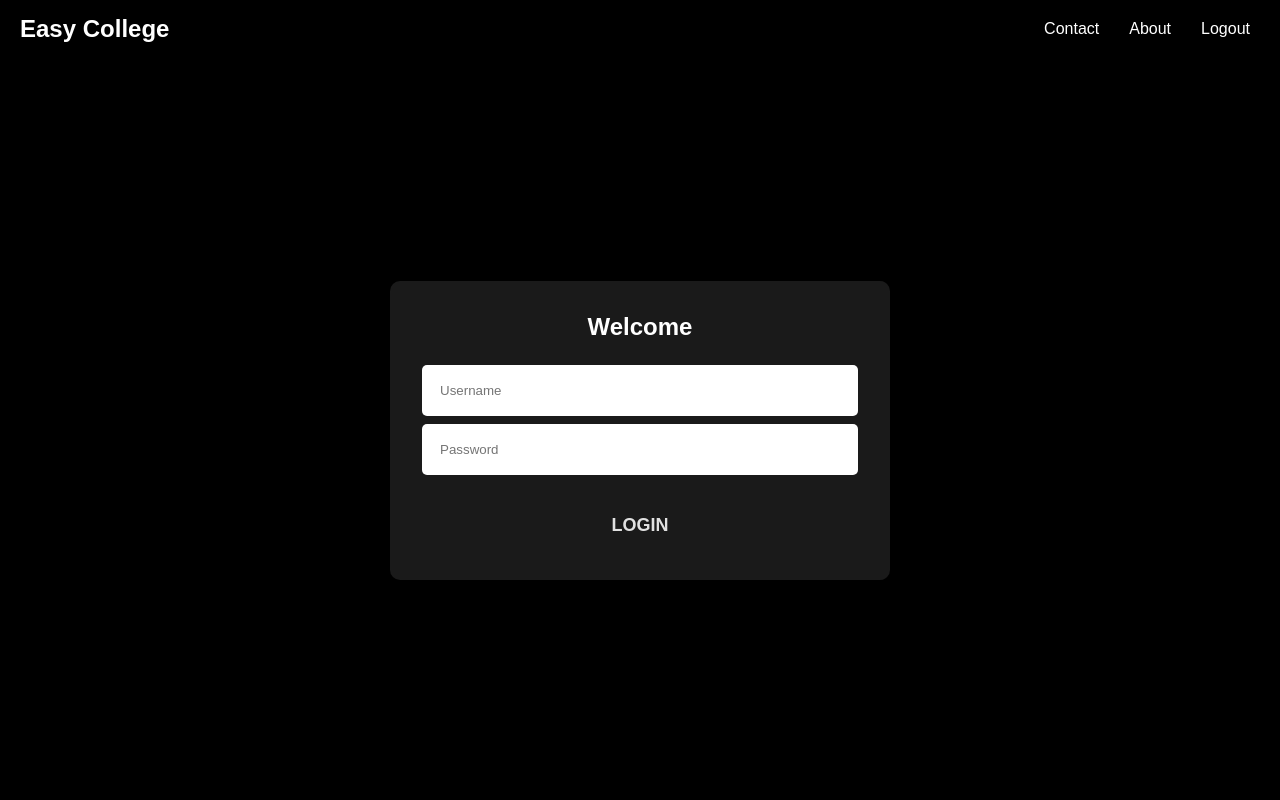
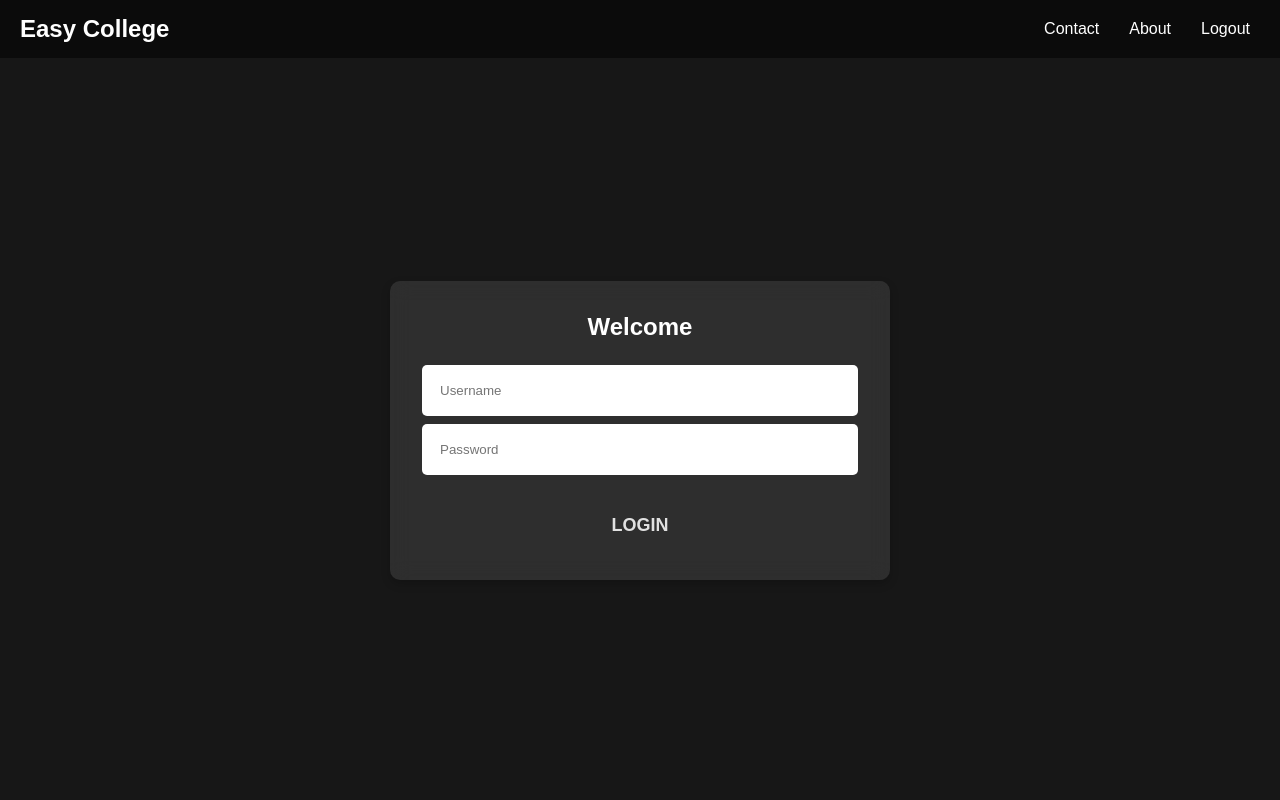
Before and after one commit to ashwathhhhh/Easy-College, a Flask app: page / in a window 1280 px wide. Run offline with Flask 3, Linux system fonts and the light colour scheme.

Commit message:
bg change

```diff
--- a/templates/loading.html
+++ b/templates/loading.html
@@ -19,7 +19,7 @@
             justify-content: center;
             align-items: center;
             min-height: 100vh;
-            background: rgba(0, 0, 0, 0.968);
+            background: rgba(0, 0, 0, 0.911);
             background-size: cover;
             padding: 20px;
         }
--- a/templates/login.html
+++ b/templates/login.html
@@ -21,7 +21,7 @@
             justify-content: center;
             align-items: center;
             min-height: 100vh;
-            background: black center center/cover;
+            background: rgba(0, 0, 0, 0.911);
             background-size: cover;
             padding: 20px;
         }
```
